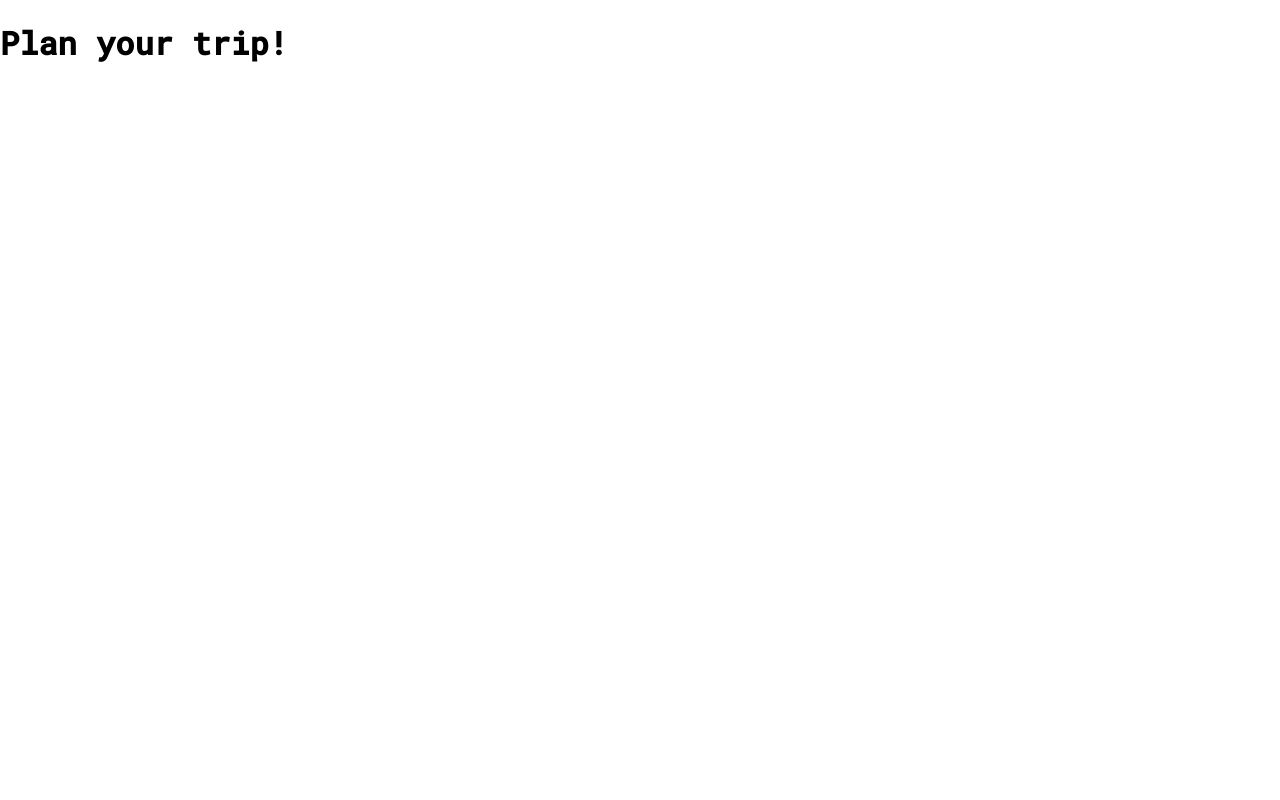
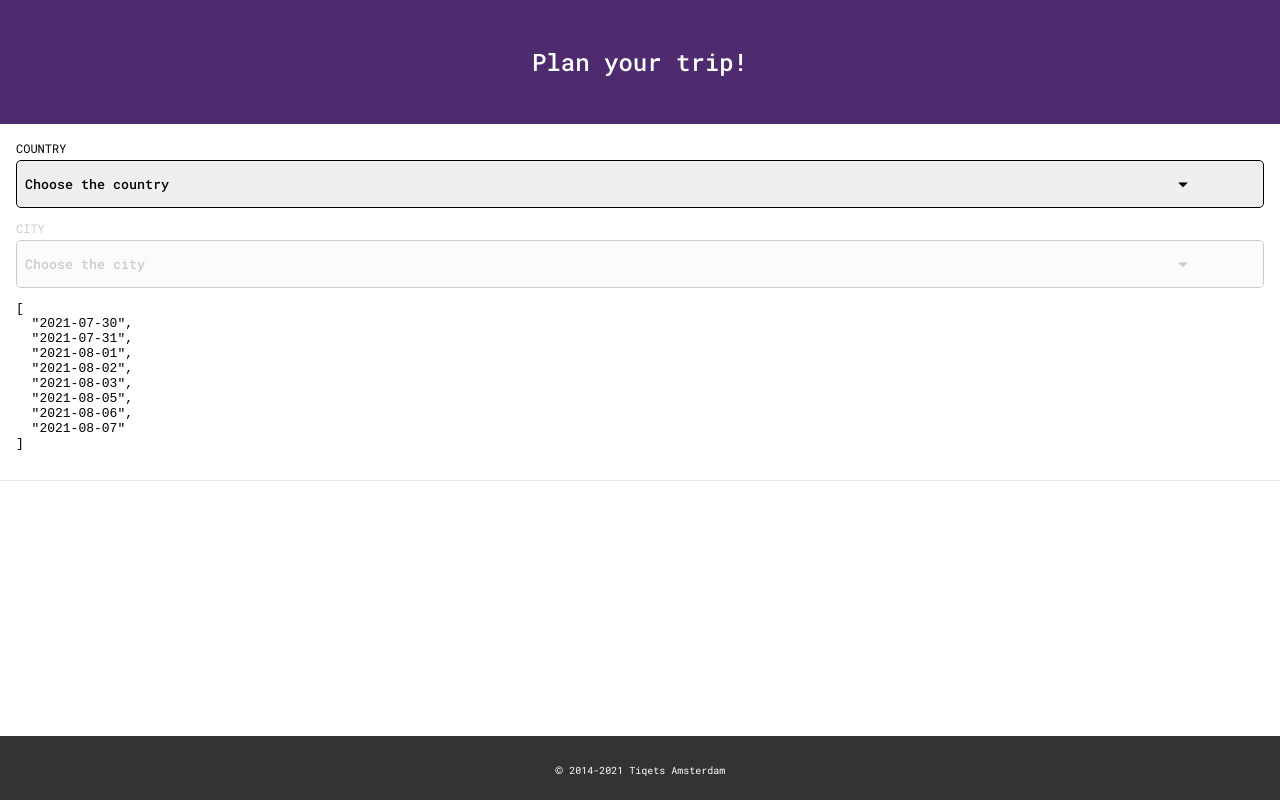
Before and after one commit to suh3yb/frontend-assignment-plan-your-trip, a React (Create React App) app: page / in a window 1280 px wide. Built offline with nearby package versions, Linux system fonts and the light colour scheme; data requests are answered from the project's data file.

Commit message:
add TripPlanner, related styles, types, update App

```diff
--- a/src/App.tsx
+++ b/src/App.tsx
@@ -1,5 +1,12 @@
 import React from 'react';
 
-const App: React.FC = () => <h1>Plan your trip!</h1>;
+import Layout from './components/Layout';
+import TripPlanner from './components/TripPlanner';
+
+const App: React.FC = () => (
+  <Layout>
+    <TripPlanner />
+  </Layout>
+);
 
 export default App;
--- /dev/null
+++ b/src/components/TripPlanner.tsx
@@ -0,0 +1,89 @@
+import React, { useCallback, useEffect, useMemo, useState } from 'react';
+import Select from './Select';
+import { Locations, Dates } from '../types';
+import './tripPlanner.css';
+
+const TripPlanner: React.FC = () => {
+  const [locations, setLocations] = useState<Locations | undefined>();
+  const [dates, setDates] = useState<Dates | undefined>();
+  const [error, setError] = useState<string | undefined>();
+  const [selectedCountry, setSelectedCountry] = useState<string>('');
+  const [selectedCity, setSelectedCity] = useState<string>('');
+  const [selectedDate, setSelectedDate] = useState<string>('');
+
+  const fetchLocations = useCallback(async () => {
+    try {
+      const res = await fetch('http://localhost:3001/locations');
+      if (!res.ok) {
+        throw new Error('Error fetching locations');
+      }
+      const response = await res.json();
+      setLocations(response);
+    } catch (error) {
+      if (typeof error === 'string') {
+        setError(error);
+      } else if (error instanceof Error) {
+        setError(error.message);
+      } else {
+        setError('Error fetching location');
+      }
+    }
+  }, []);
+
+  const fetchDates = useCallback(async () => {
+    try {
+      const res = await fetch('http://localhost:3001/available_dates');
+      if (!res.ok) {
+        throw new Error('Error fetching available dates');
+      }
+      const response = await res.json();
+      setDates(response);
+    } catch (error) {
+      if (typeof error === 'string') {
+        setError(error);
+      } else if (error instanceof Error) {
+        setError(error.message);
+      } else {
+        setError('Error fetching available dates');
+      }
+    }
+  }, []);
+
+  useEffect(() => {
+    fetchLocations();
+    fetchDates();
+  }, []);
+
+  const cityOptions = useMemo(() => {
+    if (!locations || !selectedCountry) return;
+    return locations[selectedCountry].map(city => city[1]);
+  }, [locations, selectedCountry]);
+
+  if (error) {
+    return <h1>{error}</h1>;
+  }
+
+  if (!locations || !dates) {
+    return <h1>Spinner</h1>;
+  }
+
+  return (
+    <div className="selection-wrapper">
+      <Select
+        label="Country"
+        defaultOption="Choose the country"
+        options={Object.keys(locations)}
+        setValue={setSelectedCountry}
+      />
+      <Select
+        label="City"
+        defaultOption="Choose the city"
+        options={cityOptions}
+        setValue={setSelectedCity}
+      />
+      <pre>{JSON.stringify(dates, null, 2)}</pre>
+    </div>
+  );
+};
+
+export default TripPlanner;
--- /dev/null
+++ b/src/components/tripPlanner.css
@@ -0,0 +1,4 @@
+.selection-wrapper {
+  padding: 16px;
+  border-bottom: 1px solid var(--border-transparent);
+}
--- /dev/null
+++ b/src/types.ts
@@ -0,0 +1,7 @@
+export type City = [number, string];
+
+export type Locations = {
+  [country: string]: City[];
+};
+
+export type Dates = { dates: string[] };
```
